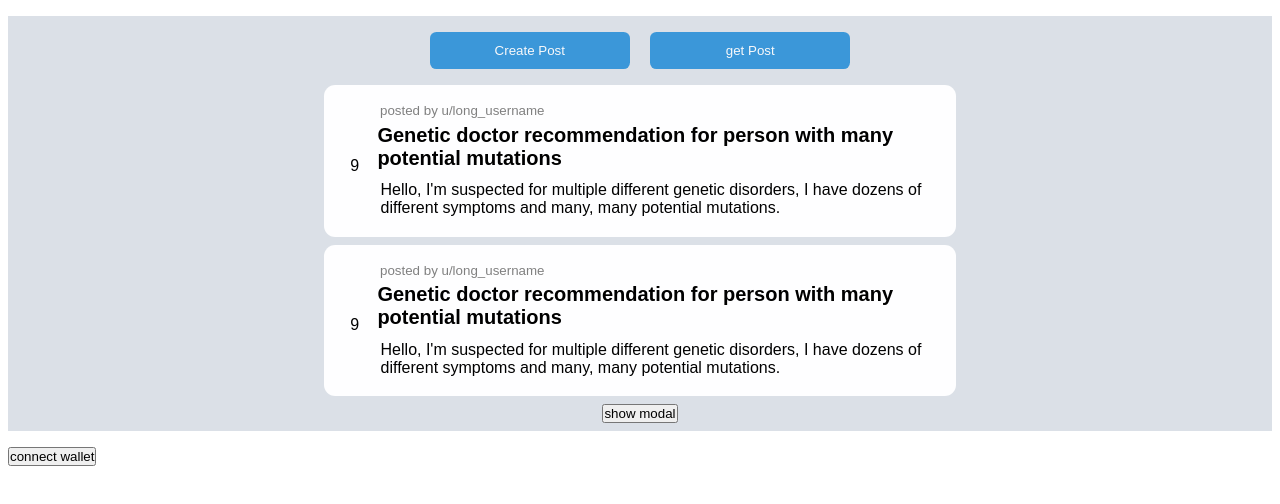
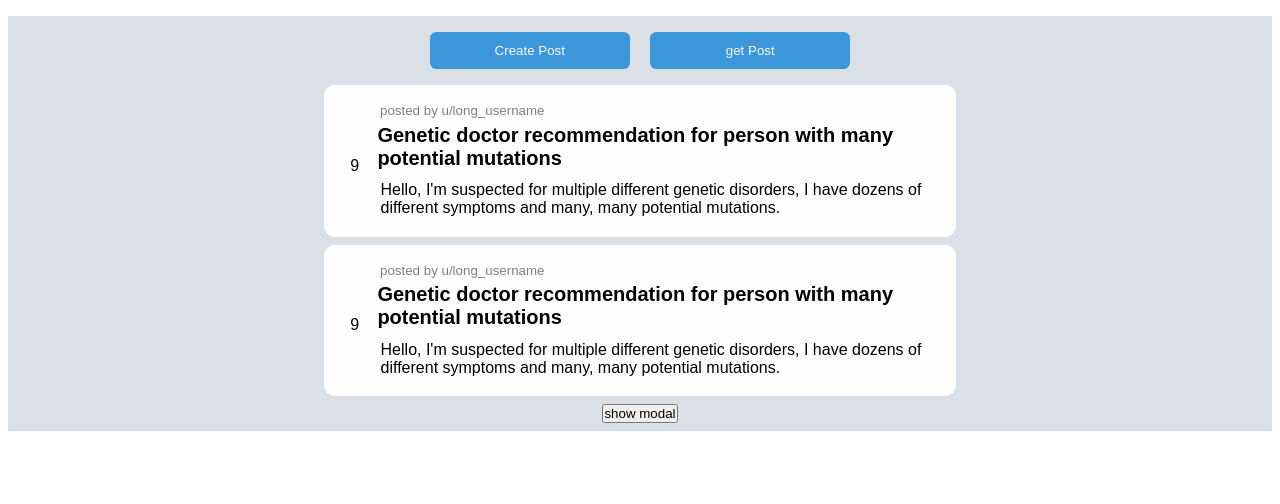
Before and after one commit to dheesimha/whistleblower, a SvelteKit app: page / in a window 1280 px wide. Shown: the top 504 px of the page. Built offline with nearby package versions, Linux system fonts and the light colour scheme; some icons are missing.

Commit message:
Metamask connect

```diff
--- a/src/routes/+page.svelte
+++ b/src/routes/+page.svelte
@@ -3,6 +3,7 @@
   import { ethers } from "ethers";
   import ABI from "../Whistleblower.json";
   import Modal from "$lib/Modal.svelte";
+  import {signer} from "../stores.js";
   // import { Button, Modal } from 'antd';
   import Posts from "$lib/Posts.svelte";
   let showModal = false;
@@ -11,6 +12,11 @@
   onMount(async () => {
     window2 = window;
     console.log(window2.ethereum);
+    if($signer!==null || $signer!==undefined)
+    {
+      await connectWallet()
+
+    }
 
     //   let ANTI_ADDRESS = 0xd9145cce52d386f254917e481eb44e9943f39138;
     //   let ANTI_ABI = ABI;
@@ -18,7 +24,6 @@
     //   const signer = provider.getSigner();
     //   const anti = new ethers.Contract(ANTI_ADDRESS, ANTI_ABI, signer);
   });
-  let signer;
 
   async function connectWallet() {
     if (window2.ethereum) {
@@ -31,12 +36,12 @@
         await window2.ethereum.request({ method: "eth_requestAccounts" });
 
         // Get the signer
-        signer = provider.getSigner();
+        signer.set(provider.getSigner());
 
         // Proceed with further interactions using 'provider' and 'signer'
 
         // For example, you can interact with your contract using the signer:
-        const contract = new ethers.Contract(CONTRACT_ADDRESS, ABI, signer);
+        const contract = new ethers.Contract(CONTRACT_ADDRESS, ABI, $signer);
         // Call contract functions, etc.
         let post = await contract.getAllPosts();
         console.log(post);
@@ -54,7 +59,7 @@
   }
 
   async function createPost() {
-    const contract = new ethers.Contract(CONTRACT_ADDRESS, ABI, signer);
+    const contract = new ethers.Contract(CONTRACT_ADDRESS, ABI, $signer);
     await contract.createPost(
       "this is title",
       "this is the long description",
@@ -63,7 +68,7 @@
     );
   }
   async function getPosts() {
-    const contract = new ethers.Contract(CONTRACT_ADDRESS, ABI, signer);
+    const contract = new ethers.Contract(CONTRACT_ADDRESS, ABI, $signer);
     let post = await contract.getAllPosts();
     console.log(post);
   }
@@ -111,7 +116,7 @@
   </Modal>
 </div>
 
-<button on:click={connectWallet}>connect wallet</button>
+<!-- <button on:click={connectWallet}>connect wallet</button> -->
 
 <style>
   * {
--- /dev/null
+++ b/src/stores.js
@@ -0,0 +1,3 @@
+import { writable } from 'svelte/store';
+
+export const signer = writable()
```
